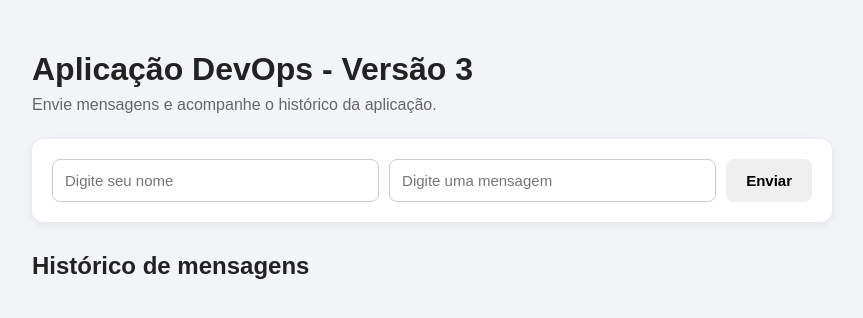
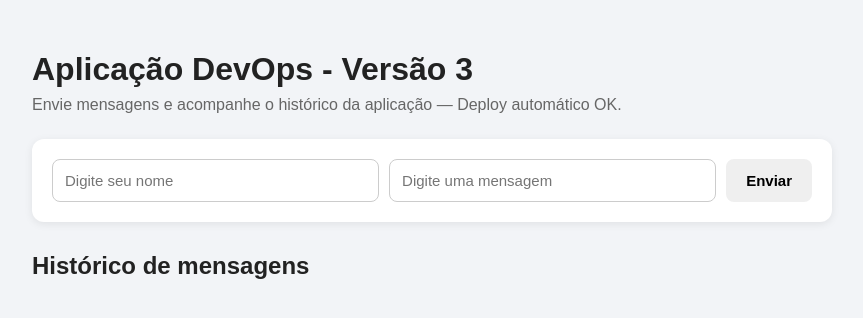
Before and after one commit to leklaine-ui/projeto_devops, a Flask app: page / in a window 1280 px wide. Shown: the top 318 px of the page, without its empty margins (208-1071 px from the left). Run offline with Flask 3, Linux system fonts and the light colour scheme; data that the repository does not hold is empty.

Commit message:
Testa deploy automatico

```diff
--- a/templates/index.html
+++ b/templates/index.html
@@ -120,7 +120,7 @@
 
         <h1>Aplicação DevOps - Versão 3</h1>
 
-        <p class="subtitulo">Envie mensagens e acompanhe o histórico da aplicação.</p>
+        <p class="subtitulo">Envie mensagens e acompanhe o histórico da aplicação — Deploy automático OK.</p>
 
         <div class="formulario">
             <div class="campos">
```
